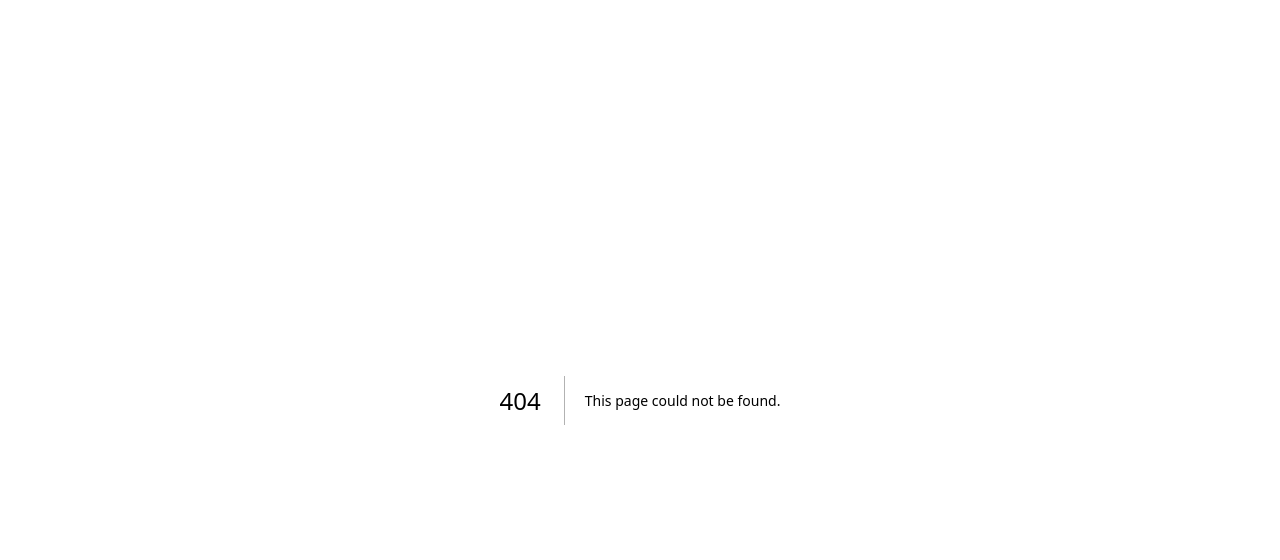
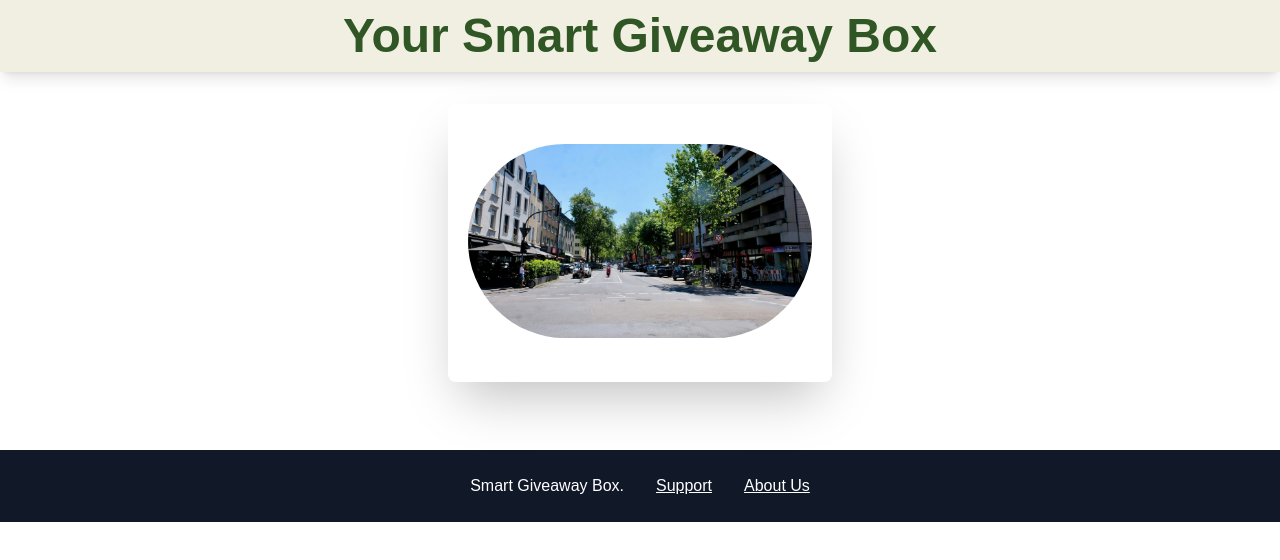
Before and after one commit to CathSara/SDIL-Project, a Next.js app in the folder website-sharingbox/: page /profile/1 in a window 1280 px wide. Before the commit this address had no page. Shown: the top 560 px of the page. Built offline with nearby package versions, Linux system fonts and the light colour scheme; no server answers.

Commit message:
add: profile details page

```diff
--- a/website-sharingbox/app/components/ProfileMenu.tsx
+++ b/website-sharingbox/app/components/ProfileMenu.tsx
@@ -5,9 +5,12 @@ import Image from "next/image";
 interface ProfileMenuProps {
   onReservedClick: () => void;
   onLikedClick: () => void;
+  name: string;
+  path: string;
+  id: string;
 }
 
-export default function ProfileMenu({ onReservedClick, onLikedClick }: ProfileMenuProps) {
+export default function ProfileMenu({ onReservedClick, onLikedClick, name, path, id }: ProfileMenuProps) {
   const [isOpen, setIsOpen] = useState(false);
 
   const handleReservedClick = () => {
@@ -24,7 +27,7 @@ export default function ProfileMenu({ onReservedClick, onLikedClick }: ProfileMe
     <div className="relative sm:ml-12">
       <div className="text-black text-sm flex flex-col items-center">
         <Image
-          src="/profiles/dana.jpg"
+          src={path}
           className="rounded-full"
           width={0}
           height={0}
@@ -33,7 +36,7 @@ export default function ProfileMenu({ onReservedClick, onLikedClick }: ProfileMe
           alt={""}
           onClick={() => setIsOpen(!isOpen)}
         />
-        <span>Dana</span>
+        <span>{name}</span>
       </div>
       {/* Overlay Menu */}
       {isOpen && (
@@ -41,7 +44,7 @@ export default function ProfileMenu({ onReservedClick, onLikedClick }: ProfileMe
           <ul className="py-2">
             <li className="hover:bg-gray-100 cursor-pointer">
               <Link
-                href="/profile"
+                href={`/profile/${id}`}
                 className="block px-4 py-2 flex items-center"
               >
                 <svg
--- a/website-sharingbox/app/inventory/page.tsx
+++ b/website-sharingbox/app/inventory/page.tsx
@@ -28,8 +28,15 @@ interface Category {
   name: string;
 }
 
+interface User {
+  first_name: string;
+  profile_picture_path: string;
+  last_name: string;
+}
+
 export default function Page() {
   const [items, setItems] = useState<Item[]>([]);
+  const[user, setUser] = useState<User>();
   const [boxes, setBoxes] = useState<Box[]>([]);
   const [categories, setCategories] = useState<Category[]>([]);
   const [searchString, setSearchString] = useState('');
@@ -52,6 +59,9 @@ export default function Page() {
       .then((response) => response.json())
       .then((data: Category[]) => setCategories(data))
       .catch((error) => console.error('Error fetching categories:', error));
+
+      fetchUser();
+
     // eslint-disable-next-line react-hooks/exhaustive-deps
   }, []);
 
@@ -81,6 +91,14 @@ export default function Page() {
       .then((response) => response.json())
       .then((data: Item[]) => setItems(data))
       .catch((error) => console.error('Error fetching liked items:', error));
+  };
+
+  const fetchUser = () => {
+    if (!userId) return;
+    fetch(`http://127.0.0.1:5000/user/get?user_id=${userId}`)
+      .then((response) => response.json())
+      .then((data: User) => setUser(data))
+      .catch((error) => console.error("Error fetching liked items:", error));
   };
 
   const handleSearch = () => {
@@ -155,6 +173,9 @@ export default function Page() {
             <ProfileMenu
               onReservedClick={fetchReservedItems}
               onLikedClick={fetchLikedItems}
+              name={user?.first_name || "Name"}
+              path={user?.profile_picture_path || "/boxes/sülz.jpeg"} // fallback
+              id={userId || "0"}
             ></ProfileMenu>
           </div>
         </div>
--- /dev/null
+++ b/website-sharingbox/app/profile/[userId]/page.tsx
@@ -0,0 +1,58 @@
+"use client";
+
+import Footer from "@/app/components/Footer";
+import Header from "@/app/components/Header";
+import React, { use, useEffect, useState } from "react";
+import Image from "next/image";
+
+interface User {
+  first_name: string;
+  profile_picture_path: string;
+  last_name: string;
+}
+
+export default function Page({
+  params,
+}: {
+  params: Promise<{ userId: string }>;
+}) {
+  const { userId } = use(params);
+  const [user, setUser] = useState<User>();
+
+  const fetchUser = () => {
+    if (!userId) return;
+    fetch(`http://127.0.0.1:5000/user/get?user_id=${userId}`)
+      .then((response) => response.json())
+      .then((data: User) => setUser(data))
+      .catch((error) => console.error("Error fetching liked items:", error));
+  };
+
+  useEffect(() => {
+    fetchUser();
+  });
+
+  return (
+    <div>
+      <Header></Header>
+      {/* Main Content */}
+      <main className="flex-grow flex flex-col items-center justify-center container mx-auto px-8 py-8">
+        <div className="bg-white shadow-2xl rounded-lg p-5 transform transition duration-500 hover:scale-105 w-full max-w-sm">
+          <h2 className="text-dark- font-bold text-3xl mb-6 text-center">
+            {user?.first_name} {user?.last_name}
+            <Image
+              src={user?.profile_picture_path || "/boxes/sülz.jpeg"}
+              className="rounded-full mt-5"
+              width={0}
+              height={0}
+              sizes="100vw"
+              style={{ width: "100%", height: "auto" }}
+              alt={""}
+            />
+          </h2>
+        </div>
+      </main>
+
+      <Footer></Footer>
+    </div>
+  );
+}
--- a/website-sharingbox/app/profile/page.tsx
+++ /dev/null
@@ -1,21 +0,0 @@
-"use client";
-
-import React from 'react';
-import Navigation from '../components/Navigation';
-
-export default function Page() {
-    return (
-        <div className="min-h-screen bg-gradient-to-r from-blue-500 to-purple-600 flex flex-col items-center">
-          {/* Header Section */}
-          <header className="w-full bg-blue-600 text-white shadow-lg">
-            <div className="container mx-auto px-10 py-16">
-              <h1 className="text-5xl font-extrabold text-center">Sharing Box Köln!</h1>
-            </div>
-          </header>
-          <Navigation />
-          {/* Main Content */}
-          <h1 className="text-2xl font-bold mb-6"></h1>
-        <h1 className="text-2xl font-bold mb-6">Profile</h1>
-      </div>
-    );
-  }
```
